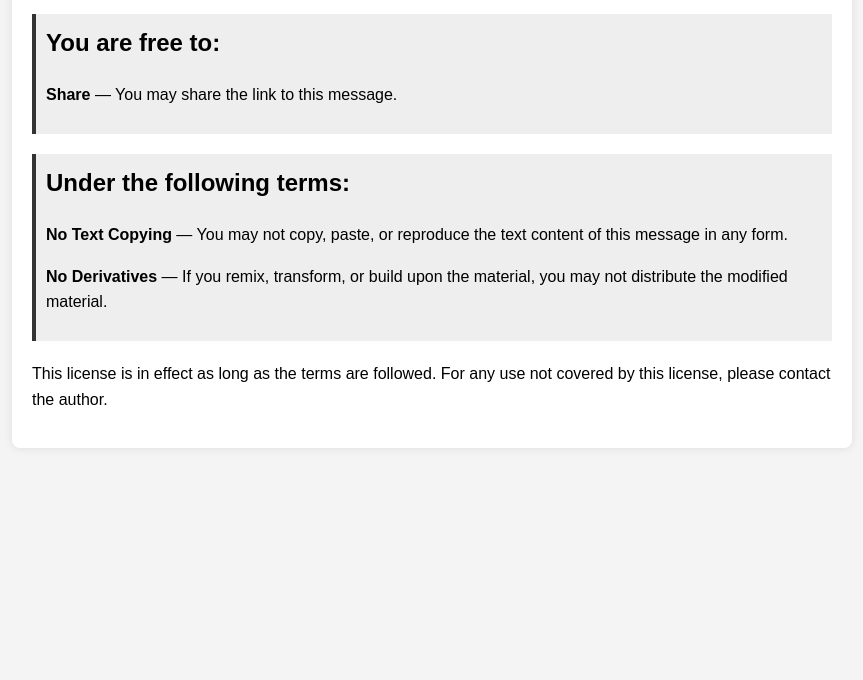
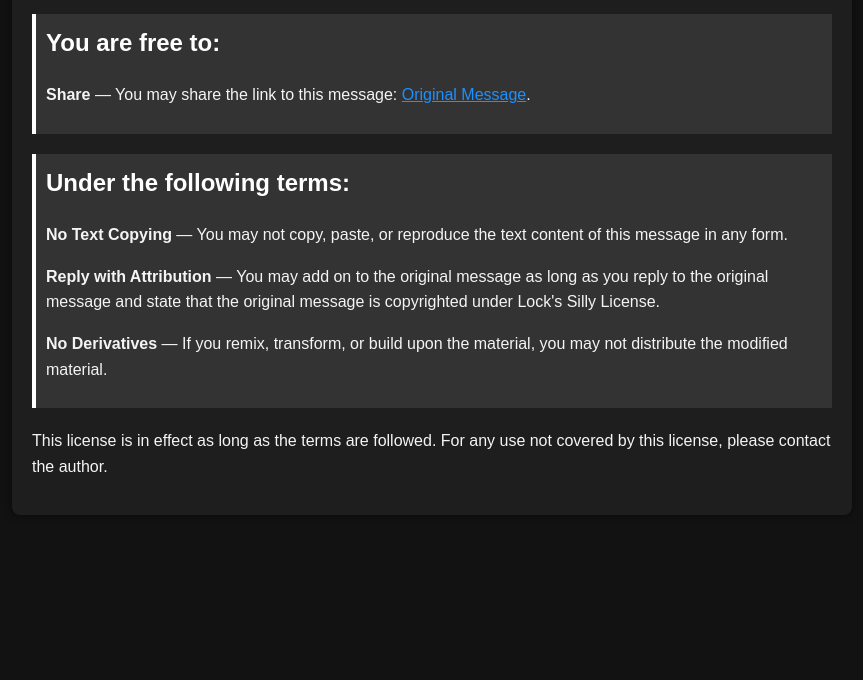
Before and after one commit to NotMageLock/Locks-Silly-License, a plain HTML site: page index.html in a window 1280 px wide. Shown: the part 120-800 px from the top of the page, without its empty margins (208-1071 px from the left). Drawn offline with Linux system fonts and the light colour scheme.

Commit message:
Update index.html

```diff
--- a/index.html
+++ b/index.html
@@ -4,36 +4,41 @@
     <meta charset="UTF-8">
     <meta name="viewport" content="width=device-width, initial-scale=1.0">
     <title>Lock's Silly License</title>
+    <link rel="icon" href="https://notmagelock.github.io/assets/favicon.ico" type="image/x-icon">
     <style>
         body {
             font-family: Arial, sans-serif;
             line-height: 1.6;
             margin: 0;
             padding: 20px;
-            background-color: #f4f4f4;
+            background-color: #121212;
+            color: #f4f4f4;
         }
         .container {
             max-width: 800px;
             margin: auto;
             padding: 20px;
-            background: #fff;
+            background: #1e1e1e;
             border-radius: 8px;
-            box-shadow: 0 0 10px rgba(0, 0, 0, 0.1);
+            box-shadow: 0 0 10px rgba(0, 0, 0, 0.5);
         }
-        h1 {
-            color: #333;
+        h1, h2 {
+            color: #ffffff;
         }
         p {
             margin: 1em 0;
         }
         .license-terms {
-            background: #eee;
+            background: #333333;
             padding: 10px;
-            border-left: 4px solid #333;
+            border-left: 4px solid #ffffff;
             margin: 20px 0;
         }
         .license-terms h2 {
             margin-top: 0;
+        }
+        a {
+            color: #1e90ff;
         }
     </style>
 </head>
@@ -42,11 +47,12 @@
         <h1>Lock's Silly License</h1>
         <div class="license-terms">
             <h2>You are free to:</h2>
-            <p><strong>Share</strong> — You may share the link to this message.</p>
+            <p><strong>Share</strong> — You may share the link to this message: <a href="https://discord.com/channels/989239017511989258/1063435544304029707/1203467353007071264" target="_blank">Original Message</a>.</p>
         </div>
         <div class="license-terms">
             <h2>Under the following terms:</h2>
             <p><strong>No Text Copying</strong> — You may not copy, paste, or reproduce the text content of this message in any form.</p>
+            <p><strong>Reply with Attribution</strong> — You may add on to the original message as long as you reply to the original message and state that the original message is copyrighted under Lock's Silly License.</p>
             <p><strong>No Derivatives</strong> — If you remix, transform, or build upon the material, you may not distribute the modified material.</p>
         </div>
         <p>This license is in effect as long as the terms are followed. For any use not covered by this license, please contact the author.</p>
```
